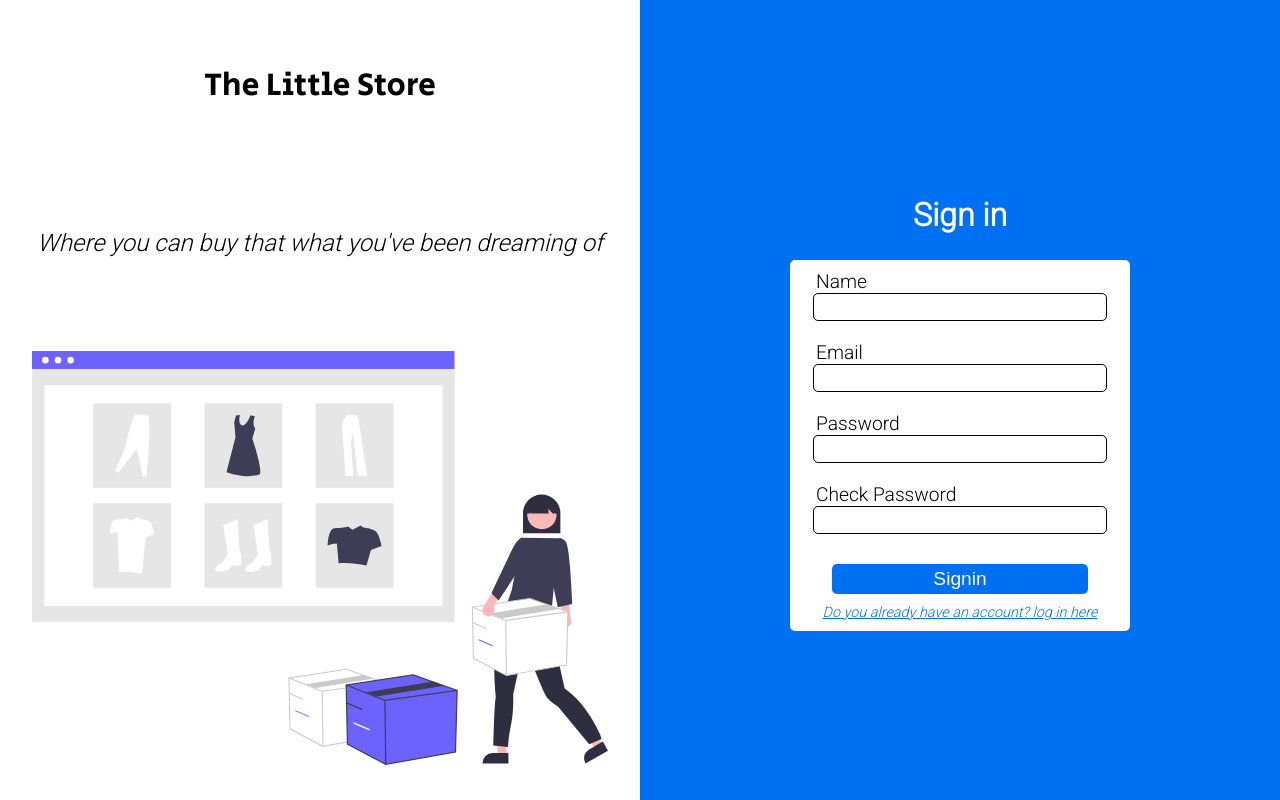
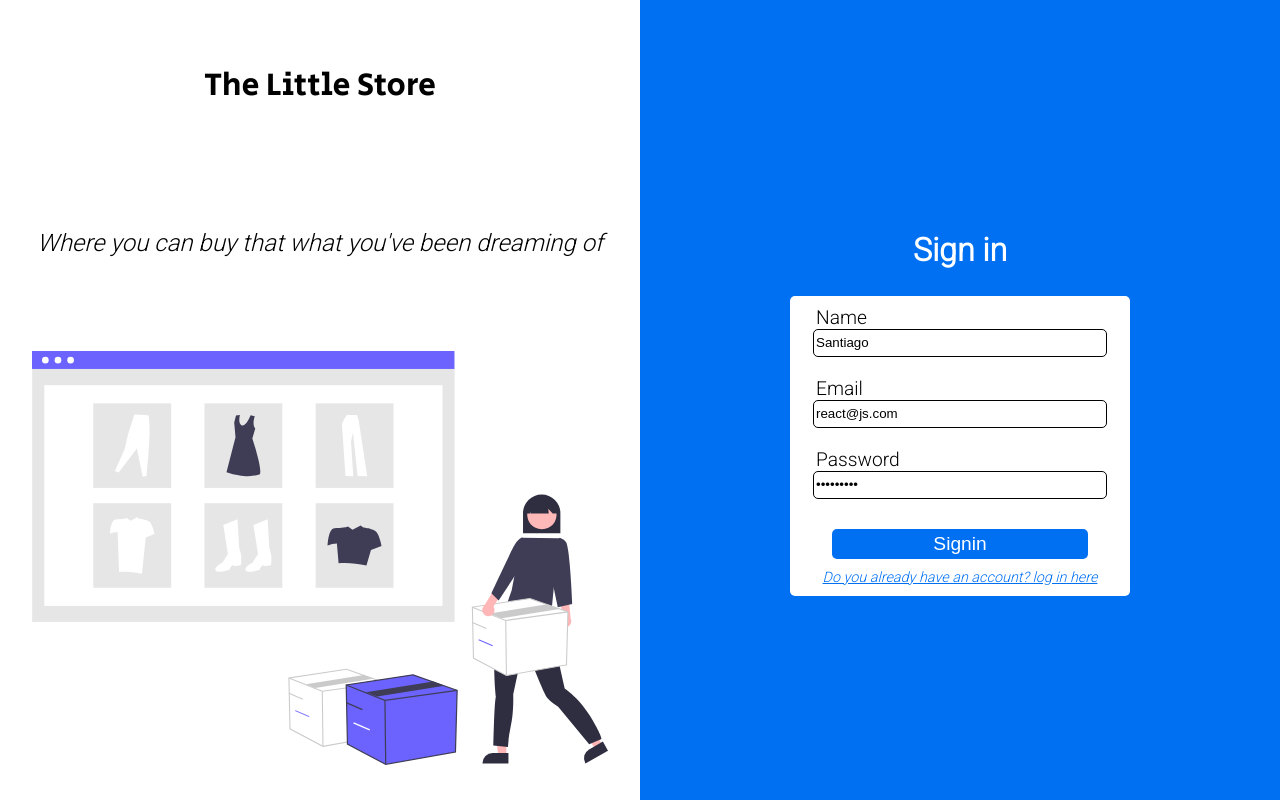
Before and after one commit to sant1ln/AidsforAids_react_test, a React (Vite) app: page /signin in a window 1280 px wide. Built offline with nearby package versions, Linux system fonts and the light colour scheme.

Commit message:
[Feature] Dynamic login

```diff
--- a/index.html
+++ b/index.html
@@ -3,14 +3,14 @@
 
 <head>
   <meta charset="UTF-8" />
-  <link rel="icon" type="image/svg+xml" href="/src/favicon.svg" />
+  <link rel="icon" type="image/png" href="/src/assets/logo_app.png" />
   <link rel="preconnect" href="https://fonts.googleapis.com">
   <link rel="preconnect" href="https://fonts.gstatic.com" crossorigin>
   <link href="https://fonts.googleapis.com/css2?family=Roboto:wght@100;300&family=Secular+One&display=swap"
     rel="stylesheet">
     <link rel="stylesheet" href="https://use.fontawesome.com/releases/v6.1.1/css/all.css" crossorigin="anonymous" />
   <meta name="viewport" content="width=device-width, initial-scale=1.0" />
-  <title>Vite App</title>
+  <title>The Little Store</title>
 </head>
 
 <body>
--- a/src/pages/Login.jsx
+++ b/src/pages/Login.jsx
@@ -1,20 +1,44 @@
-import React from 'react'
-import { Link } from 'react-router-dom'
+import React, { useContext, useRef } from 'react'
+import { Link,  useNavigate } from 'react-router-dom'
+import { validateUser } from '../services/validateLogin';
+import { login } from '../store/actions/auth.actions';
+import { AuthContext } from '../store/AppContext';
 import '../styles/Login.css'
 
 export const Login = () => {
+
+  const {user,dispatch} = useContext(AuthContext);
+  const navigate = useNavigate();
+
+  const formRef = useRef();
+
+  const handleSubmit = (event) => {
+    event.preventDefault()
+    const formData = new FormData(formRef.current);
+    const data = {
+      email: formData.get('email'),
+      password: formData.get('password')
+    }
+    validateUser(user,data)
+      .then(()=>{
+        dispatch(login(data))
+        navigate('/')
+      })
+
+  }
+
   return (
     <section className='login'>
       <h1>Login</h1>
-      <form className='login_form'>
+      <form className='login_form' ref={formRef} onSubmit={handleSubmit}>
         <label htmlFor="email" className='login_input'>
           <span>Email</span>
-          <input type="text" name="email" />
+          <input type="text" name="email" defaultValue="react@js.com"/>
         </label>
 
         <label htmlFor="password" className='login_input'>
           <span>Password</span>
-          <input type="password" name="password" />
+          <input type="text" name="password" defaultValue="let_it_be" />
         </label>
 
         <button className='login_submit'>Login</button>
--- a/src/pages/Signin.jsx
+++ b/src/pages/Signin.jsx
@@ -1,9 +1,26 @@
-import React from 'react'
+import React, { useContext, useRef } from 'react'
 import '../styles/Signin.css'
 import bannerImage from '../assets/signin_invite.svg'
 import { Link } from 'react-router-dom'
+import { AuthContext } from '../store/AppContext'
+import { createUser } from '../store/actions/auth.actions'
 
 export const Signin = () => {
+
+  const formRef = useRef();
+  const {user,dispatch} = useContext(AuthContext);
+
+  const handleSubmit = (event) => {
+    event.preventDefault()
+    const formData = new FormData(formRef.current);
+    const data = {
+      name: formData.get('name'),
+      email: formData.get('email'),
+      password: formData.get('password')
+    }
+    dispatch(createUser(data))
+  }
+
   return (
     <section className='signin_container'>
       <section className='signin_banner'>
@@ -16,27 +33,21 @@ export const Signin = () => {
       </section>
       <section className='signin'>
         <h2>Sign in</h2>
-      <form className='signin_form'>
+      <form className='signin_form' ref={formRef} onSubmit={handleSubmit}>
 
         <label htmlFor="name" className='signin_input'>
           <span>Name</span>
-          <input type="text" name="name" />
+          <input type="text" name="name" defaultValue="Santiago"/>
         </label>
-
 
         <label htmlFor="email" className='signin_input'>
           <span>Email</span>
-          <input type="text" name="email" />
+          <input type="text" name="email" defaultValue="react@js.com" />
         </label>
 
         <label htmlFor="password" className='signin_input'>
           <span>Password</span>
-          <input type="password" name="password" />
-        </label>
-
-        <label htmlFor="password_check" className='signin_input'>
-          <span>Check Password</span>
-          <input type="password" name="password_check" />
+          <input type="password" name="password" defaultValue="let_it_be" />
         </label>
 
         <button className='signin_submit'>Signin</button>
--- a/src/routers/PrivateRouters.jsx
+++ b/src/routers/PrivateRouters.jsx
@@ -4,8 +4,8 @@ import { AuthContext } from '../store/AppContext'
 
 export const PrivateRouters = ({ children }) => {
   const { user } = useContext(AuthContext);
-
-  return user.logged
+  console.log(user.logged)
+  return user.activeUser.logged
         ? children
         : <Navigate to="/signin" />
 }
--- a/src/routers/PublicRouters.jsx
+++ b/src/routers/PublicRouters.jsx
@@ -4,7 +4,7 @@ import { Navigate } from 'react-router-dom';
 export const PublicRouters = ({ children }) => {
   const { user } = useContext(AuthContext);
 
-  return user.logged
+  return user.activeUser.logged
     ? <Navigate to="/" />
     : children
 }
--- /dev/null
+++ b/src/services/validateLogin.js
@@ -0,0 +1,13 @@
+export const validateUser = async (userSaved,formData) => {
+  return new Promise((resolve,reject)=>{
+    const {users} = userSaved;
+    let userExist = users.filter(user => user.email === formData.email)
+    if(userExist){
+       let passwordIsOk = users.filter(user => user.password === formData.password)
+        if(passwordIsOk) {
+          console.log(true)
+          resolve(true);
+        }
+    }
+  })
+}
--- /dev/null
+++ b/src/store/actions/auth.actions.js
@@ -0,0 +1,11 @@
+import { types } from "../../types/types";
+
+export const createUser = (data) => ({
+  type: types.signin,
+  payload: data
+})
+
+export const login = (data) => ({
+  type: types.login,
+  payload: data
+})
--- a/src/store/reducers/auth.reducer.js
+++ b/src/store/reducers/auth.reducer.js
@@ -10,7 +10,23 @@ export const authReducer = (state = {}, action) => {
   switch(action.type){
 
     case types.login:
-      return {state}
+      return {
+        ...state,
+        activeUser: {
+          name: action.payload.name,
+          email: action.payload.email,
+          logged: true,
+        }
+      }
+
+    case types.signin:
+      return {
+        ...state,
+        users: [
+          ...state.users,
+          action.payload
+        ]
+      }
 
     default: return state;
   }
--- a/src/store/state/authInitialState.js
+++ b/src/store/state/authInitialState.js
@@ -1,5 +1,12 @@
 export const authInitialState = {
-  name: '',
-  email: '',
-  logged: '',
+  activeUser: {
+    name: '',
+    email: '',
+    logged: false,
+  },
+  users: [{
+    email:"react@js.com",
+    name: "Santiago",
+    password: "let_it_be"
+  }]
 }
```
